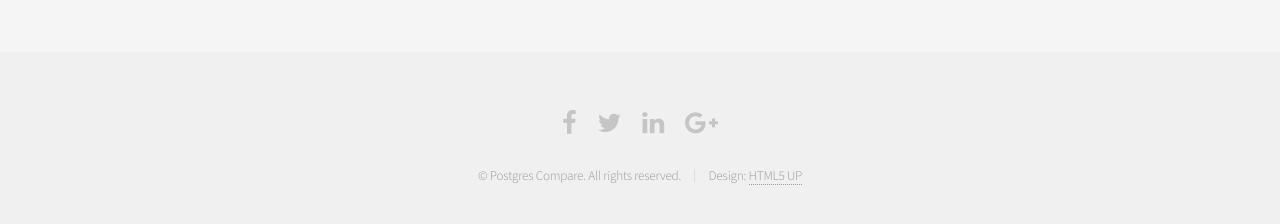
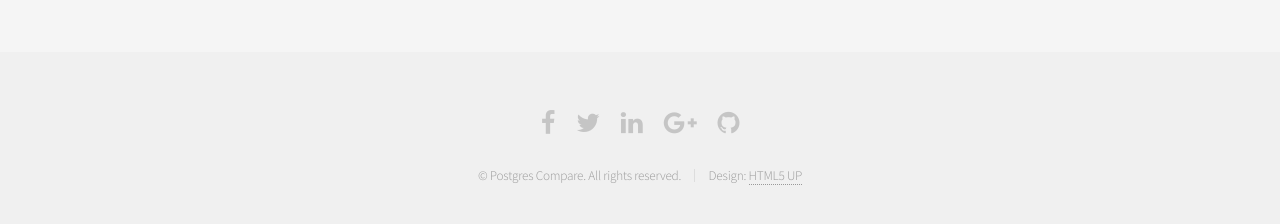
Before and after one commit to sql-migrate/backup2.sql-migrate.github.io, a Jekyll site: the page built from articles.md, in a window 1280 px wide. Shown: the part 629-853 px from the top of the page. Built offline with Jekyll 4.4.1, drawn with Linux system fonts in a browser that asks for light colours.

Commit message:
Update footer.html

```diff
--- a/_includes/footer.html
+++ b/_includes/footer.html
@@ -4,6 +4,7 @@
     <li><a href="https://www.twitter.com/postgrescompare" class="icon fa-twitter"><span class="label">Twitter</span></a></li>
     <li><a href="https://www.linkedin.com/company/postgres-compare" class="icon fa-linkedin"><span class="label">Linkedin</span></a></li>
     <li><a href="https://www.google.com/+PostgresCompare" class="icon fa-google-plus"><span class="label">G+</span></a></li>
+    <li><a href="https://github.com/orgs/PostgresCompare" class="icon fa-github"><span class="label">GitHub</span></a></li>
   </ul>
   <ul class="copyright">
     <li>&copy; Postgres Compare. All rights reserved.</li><li>Design: <a href="http://html5up.net">HTML5 UP</a></li>
```
